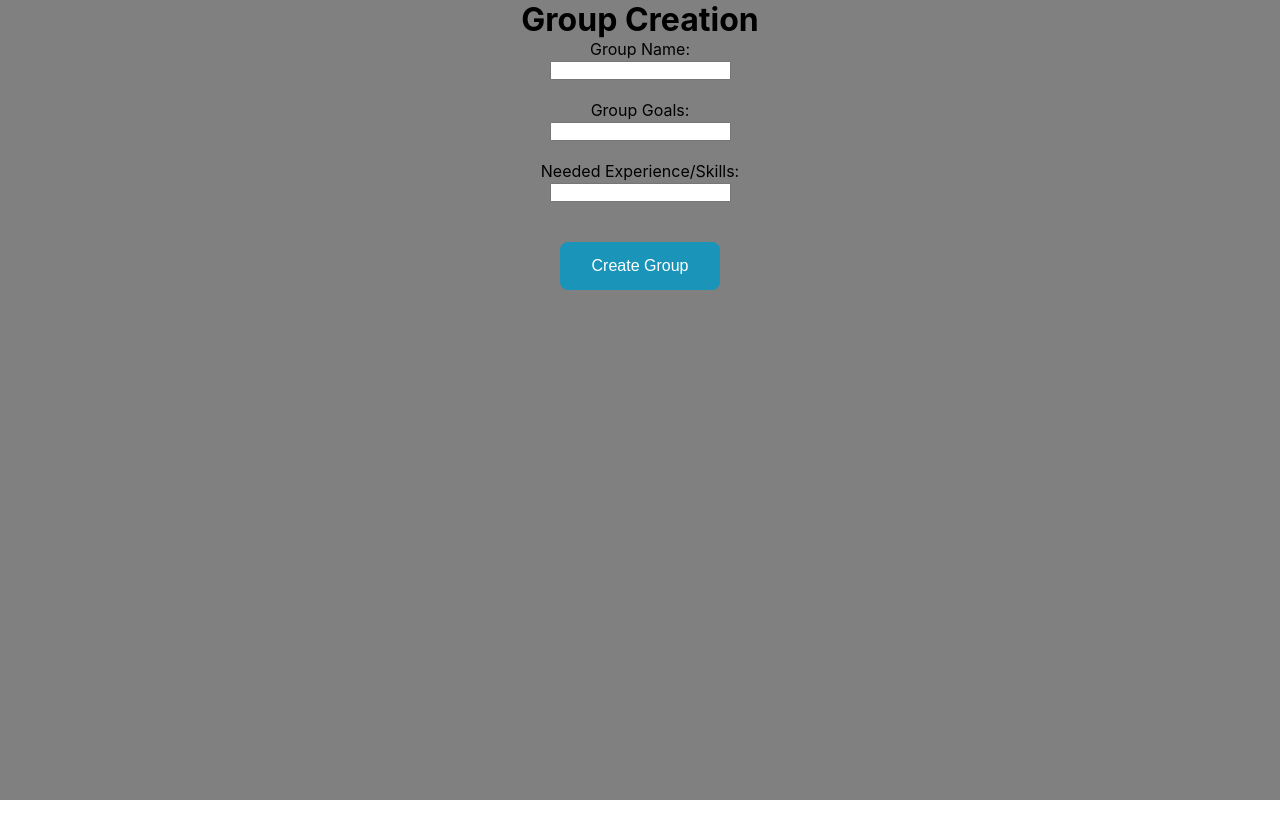
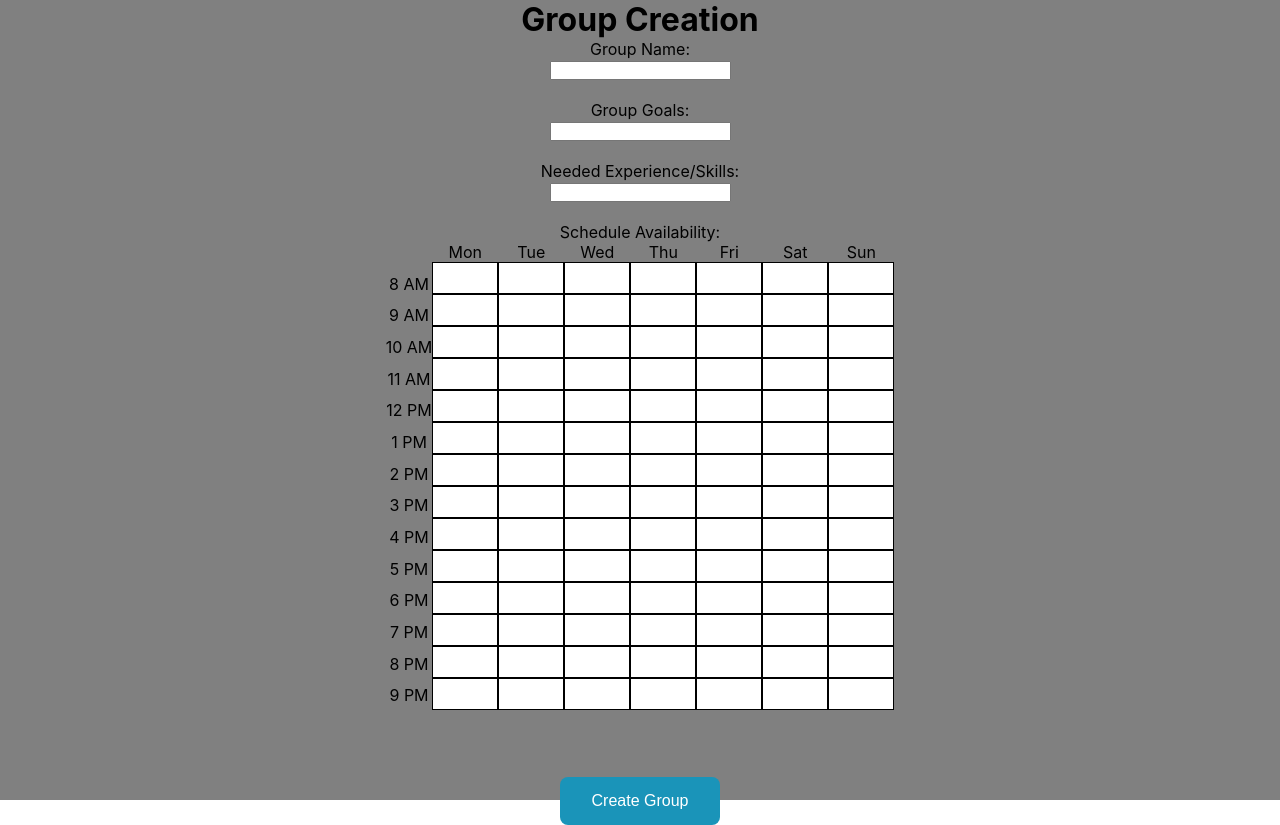
Before and after one commit to jbrachey/Group-Formation-App, a React (Create React App) app in the folder react-frontend/group-formation-app/: page /groupcreation in a window 1280 px wide. Before the commit the page ends 800 px from the top, so only its background shows below. Built offline with nearby package versions, Linux system fonts and the light colour scheme.

Commit message:
Add schedule inputting

```diff
--- a/react-frontend/group-formation-app/src/App.css
+++ b/react-frontend/group-formation-app/src/App.css
@@ -110,3 +110,8 @@
   font-size: 16px;
   border-radius: 8px;
 }
+
+.group-creation-form {
+  justify-content: center;
+  align-content: center;
+}
--- a/react-frontend/group-formation-app/src/App.tsx
+++ b/react-frontend/group-formation-app/src/App.tsx
@@ -8,6 +8,7 @@ import ProfileCreation from './ProfileCreation';
 import Students from './Students';
 import {Route, Link, Routes} from 'react-router-dom';
 import "./index.css";
+import ScheduleTable from './Schedule/ScheduleTable';
 
 function App() {
   return (
--- a/react-frontend/group-formation-app/src/GroupCreation.js
+++ b/react-frontend/group-formation-app/src/GroupCreation.js
@@ -1,8 +1,10 @@
 import React from "react";
+import ScheduleTable from "./Schedule/ScheduleTable";
+import './App.css';
 
 function GroupCreation(){
     return(
-        <div>
+        <div className="group-creation-form">
             <h1>Group Creation</h1>
             <label for="gname">Group Name:</label>
             <br></br>
@@ -19,6 +21,11 @@ function GroupCreation(){
             <input type="text" id="needed" name="needed"/>
             <br></br>
             <br></br>
+            <label for="schedule">Schedule Availability:</label>
+            <br></br>
+            <ScheduleTable />
+            <br></br>
+            <br></br>
             <br></br>
             <button class="App-CreateButton">Create Group</button>
         </div>
--- /dev/null
+++ b/react-frontend/group-formation-app/src/Schedule/ScheduleCol.tsx
@@ -0,0 +1,38 @@
+import { useState } from "react";
+import './ScheduleStyles.css';
+
+const falses = [false, false, false, false, false, false, false, false, false, false, false, false, false, false];
+
+const ScheduleCol = ({day}) => {
+    const [dayAvailability, updateDayAvailability] = useState(falses);
+    const changeAvailability = (hour: number) => {
+        let copyArr = [...dayAvailability];
+        if (dayAvailability[hour]) {
+            copyArr[hour] = false;
+        } else {
+            copyArr[hour] = true;
+        }
+        updateDayAvailability(copyArr);
+    }
+    return (
+        <div className="schedule-col">
+            <label>{day}</label>
+            <button className={dayAvailability[0] ? "available-time" : "unavailable-time"} onClick={() => {changeAvailability(0)}}/>
+            <button className={dayAvailability[1] ? "available-time" : "unavailable-time"} onClick={() => {changeAvailability(1)}}/>
+            <button className={dayAvailability[2] ? "available-time" : "unavailable-time"} onClick={() => {changeAvailability(2)}}/>
+            <button className={dayAvailability[3] ? "available-time" : "unavailable-time"} onClick={() => {changeAvailability(3)}}/>
+            <button className={dayAvailability[4] ? "available-time" : "unavailable-time"} onClick={() => {changeAvailability(4)}}/>
+            <button className={dayAvailability[5] ? "available-time" : "unavailable-time"} onClick={() => {changeAvailability(5)}}/>
+            <button className={dayAvailability[6] ? "available-time" : "unavailable-time"} onClick={() => {changeAvailability(6)}}/>
+            <button className={dayAvailability[7] ? "available-time" : "unavailable-time"} onClick={() => {changeAvailability(7)}}/>
+            <button className={dayAvailability[8] ? "available-time" : "unavailable-time"} onClick={() => {changeAvailability(8)}}/>
+            <button className={dayAvailability[9] ? "available-time" : "unavailable-time"} onClick={() => {changeAvailability(9)}}/>
+            <button className={dayAvailability[10] ? "available-time" : "unavailable-time"} onClick={() => {changeAvailability(10)}}/>
+            <button className={dayAvailability[11] ? "available-time" : "unavailable-time"} onClick={() => {changeAvailability(11)}}/>
+            <button className={dayAvailability[12] ? "available-time" : "unavailable-time"} onClick={() => {changeAvailability(12)}}/>
+            <button className={dayAvailability[13] ? "available-time" : "unavailable-time"} onClick={() => {changeAvailability(13)}}/>
+        </div>
+    )
+}
+
+export default ScheduleCol;
--- /dev/null
+++ b/react-frontend/group-formation-app/src/Schedule/ScheduleStyles.css
@@ -0,0 +1,37 @@
+.schedule-col {
+    display: flex;
+    flex-direction: column;
+    width: fit-content;
+    align-items: center;
+    align-content: stretch;
+    height: 475px;
+}
+
+.table-style {
+    display: flex;
+    flex-direction: row;
+    justify-content: center;
+    align-items: center;
+    align-content: center;
+}
+
+.available-time {
+    background-color: green;
+    border: 1px solid black;
+    height: 10px;
+}
+
+.unavailable-time {
+    background-color: white;
+    border: 1px solid black;
+    height: 10px;
+    min-height: none;
+}
+
+.times {
+    display: flex;
+    flex-direction: column;
+    justify-content: space-evenly;
+    padding-top: 20px;
+    height: 475px;
+}
--- /dev/null
+++ b/react-frontend/group-formation-app/src/Schedule/ScheduleTable.tsx
@@ -0,0 +1,34 @@
+import ScheduleCol from "./ScheduleCol";
+import './ScheduleStyles.css';
+
+const ScheduleTable = () => {
+    return (
+        <div className="table-style">
+            <div className="times">
+                <label>8 AM</label>
+                <label>9 AM</label>
+                <label>10 AM</label>
+                <label>11 AM</label>
+                <label>12 PM</label>
+                <label>1 PM</label>
+                <label>2 PM</label>
+                <label>3 PM</label>
+                <label>4 PM</label>
+                <label>5 PM</label>
+                <label>6 PM</label>
+                <label>7 PM</label>
+                <label>8 PM</label>
+                <label>9 PM</label>
+            </div>
+            <ScheduleCol day="Mon"/>
+            <ScheduleCol day="Tue"/>
+            <ScheduleCol day="Wed"/>
+            <ScheduleCol day="Thu"/>
+            <ScheduleCol day="Fri"/>
+            <ScheduleCol day="Sat"/>
+            <ScheduleCol day="Sun"/>
+        </div>
+    )
+}
+
+export default ScheduleTable;
```
